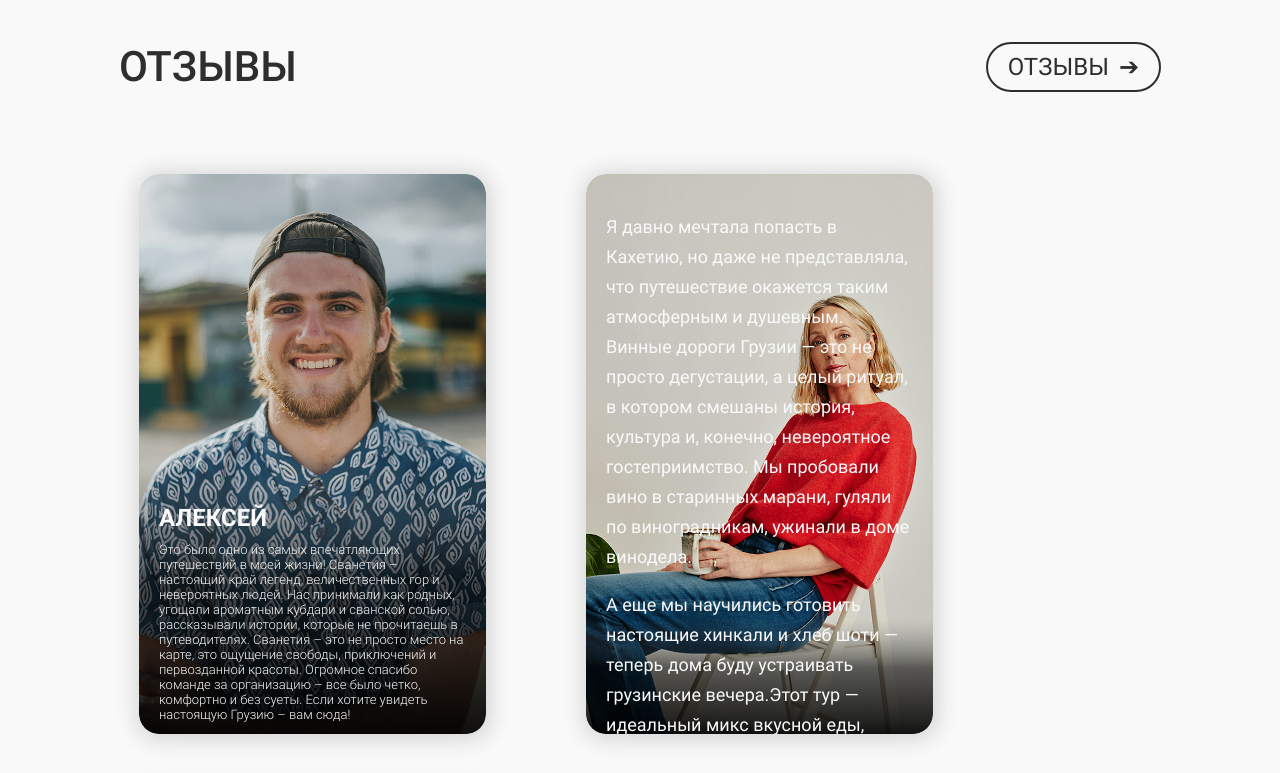
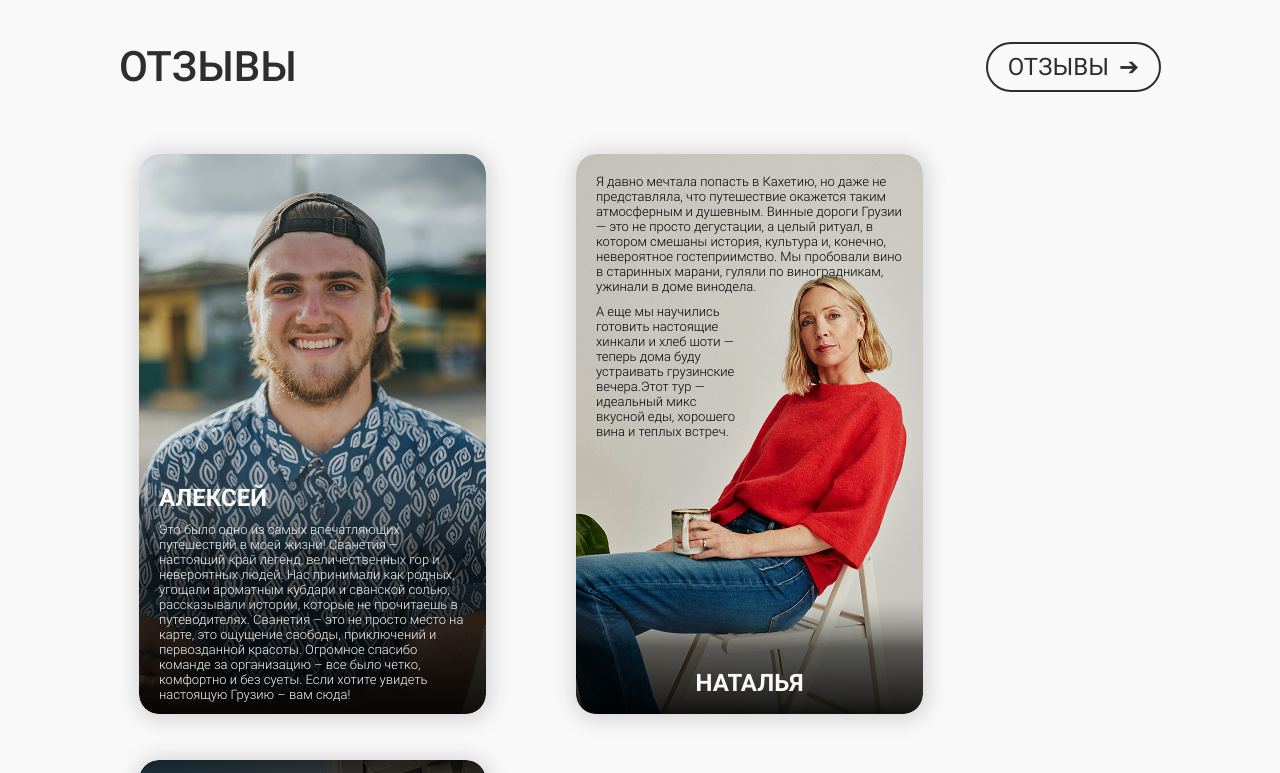
Before and after one commit to samirtimurkhanov/project, a plain HTML site: page project/index.html in a window 1280 px wide. Shown: the part 4700-5473 px from the top of the page. Drawn offline with nearby package versions, Linux system fonts and the light colour scheme.

Commit message:
Add files via upload

```diff
--- a/project/styles/main.css
+++ b/project/styles/main.css
@@ -226,9 +226,8 @@
 }
 .reviews__cards {
     margin: 0;
-    padding: 20px 0;
     display: flex;
-    gap: 20px;
+    gap: 10px;
     flex-wrap: wrap;
     list-style-type: none;
     }
@@ -272,13 +271,27 @@
         font-size: 24px;
         line-height: 28px;
         font-weight: 700;
-        margin-top: 300px;
+        margin-top: 230px;
         margin-bottom: 10px;
         display: flex;
         justify-content: center;
     }
     .reviews__desc-b {
-
+        font-size: 13px;
+        font-weight: 100;
+        margin-top: 0;
+        margin-bottom: 10px;
+        line-height: 15px;
+        color: black;
+    }
+    .reviews__desc-bb {
+        font-size: 13px;
+        font-weight: 100;
+        margin-top: 8px;
+        margin-bottom: 10px;
+        line-height: 15px;
+        width: 140px;
+        color: black;
     }
     .reviews__card-c {
         width: 347px;
```
